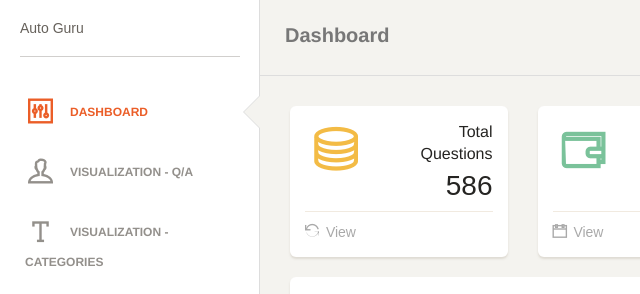
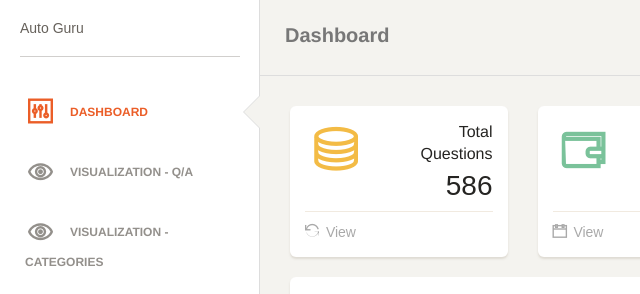
Before and after one commit to robrua/autoguru-hackathon-2018, a plain HTML site: page dashboard/dashboard.html in a window 1280 px wide. Shown: the top 294 px of the page, 0-640 px from the left. Drawn offline with Linux system fonts and the light colour scheme; some packages are replaced by stand-ins of ours; a web font is replaced by a local one.

Commit message:
change class name for 2 menu items for pretty icon

```diff
--- a/dashboard/dashboard.html
+++ b/dashboard/dashboard.html
@@ -57,13 +57,13 @@
                 </li>
                 <li>
                     <a href="user.html">
-                        <i class="ti-user"></i>
+                        <i class="ti-eye"></i>
                         <p>Visualization - Q/A</p>
                     </a>
                 </li>
 								<li>
                     <a href="typography.html">
-                        <i class="ti-text"></i>
+                        <i class="ti-eye"></i>
                         <p>Visualization - Categories</p>
                     </a>
                 </li>
```
Also changed, not shown: dashboard/icons.html (+2 -2 lines), dashboard/maps.html (+2 -2 lines), dashboard/notifications.html (+2 -2 lines), dashboard/table.html (+2 -2 lines), dashboard/typography.html (+2 -2 lines), dashboard/upgrade.html (+2 -2 lines), dashboard/user.html (+2 -2 lines).
